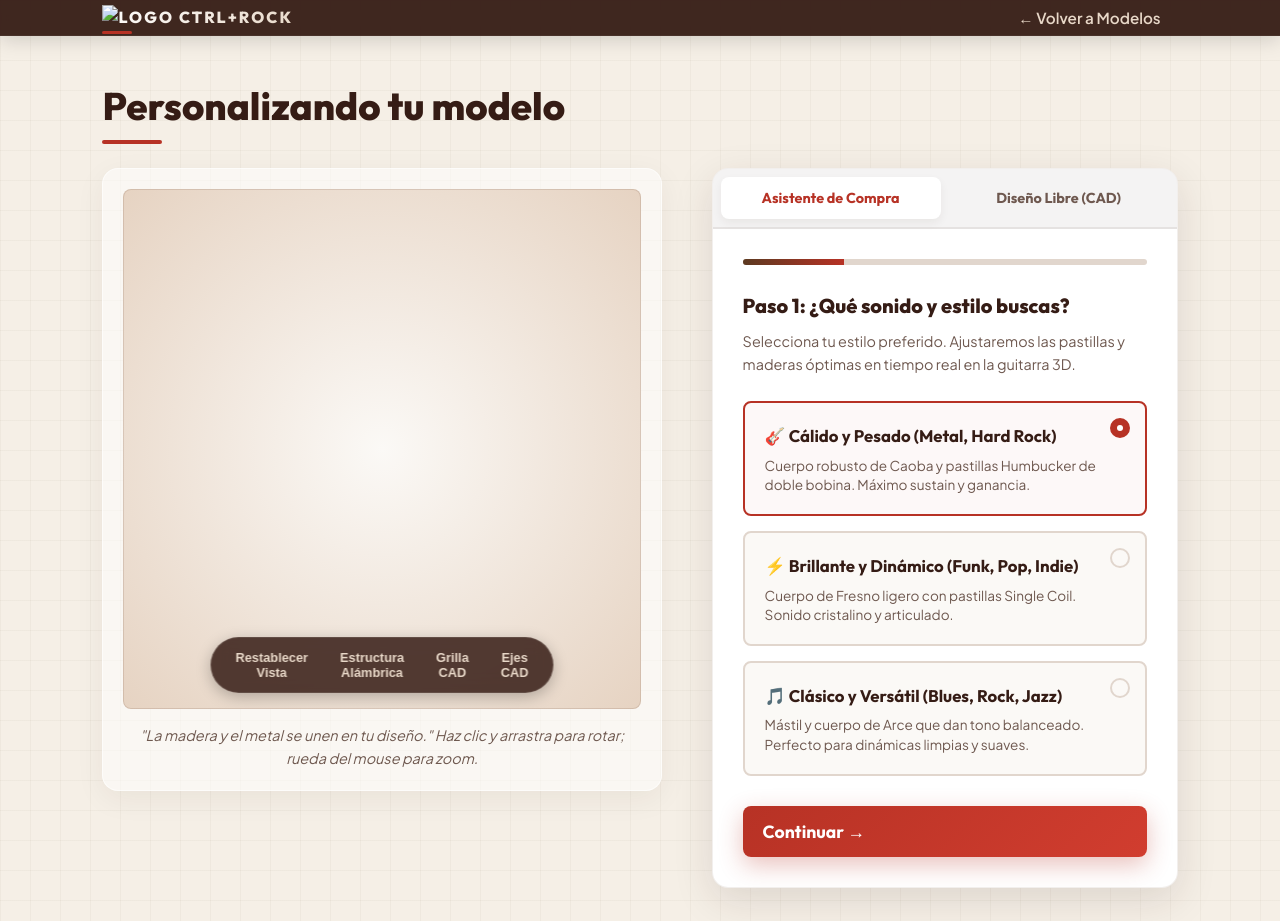
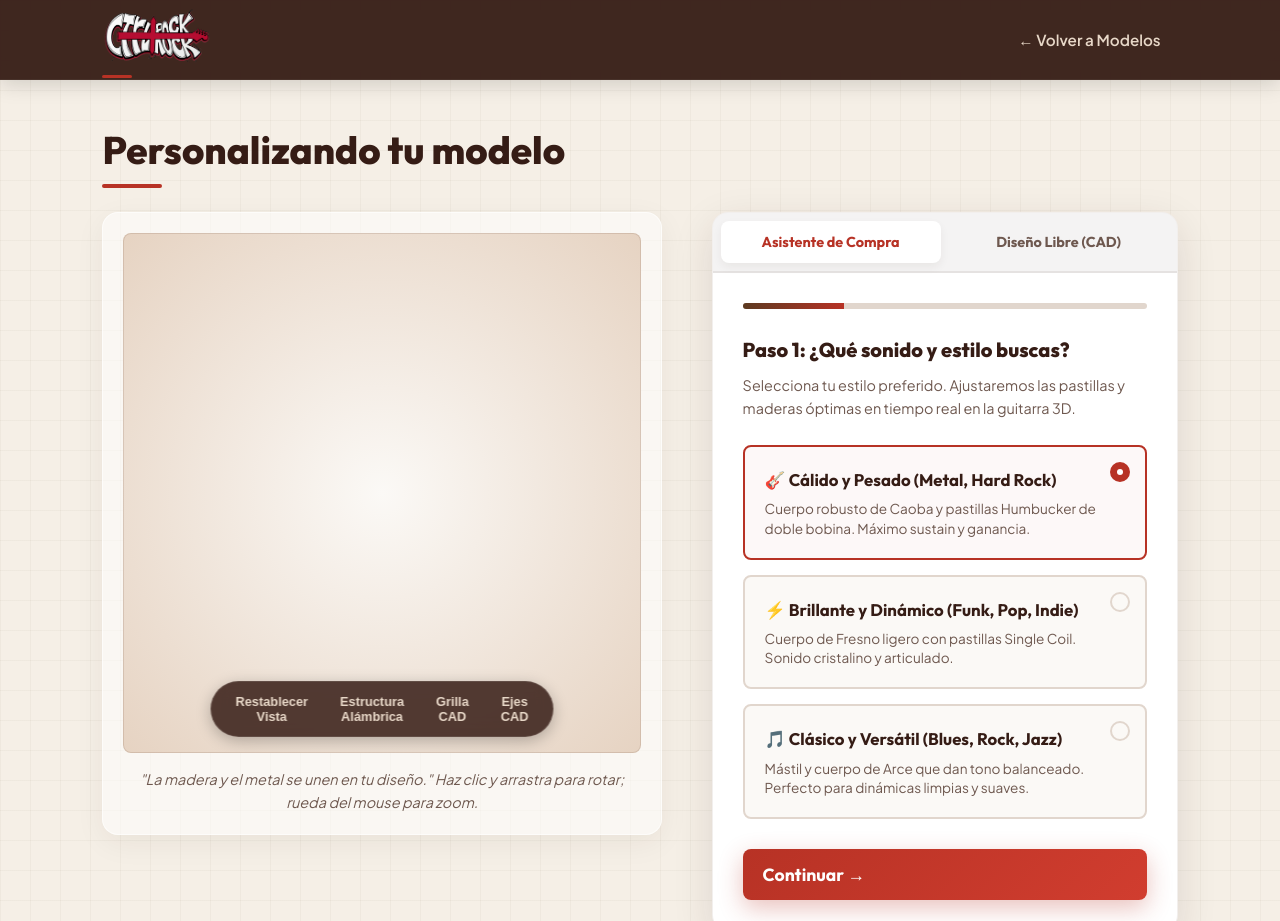
Before and after one commit to alejojimenezz/ctrl-rock, a plain HTML site: page Frontend/configurador.html in a window 1280 px wide. Shown: the top 921 px of the page. Drawn offline with nearby package versions, Linux system fonts and the light colour scheme; the site is published under a folder, as on GitHub Pages, so addresses that start at the root find nothing.

Commit message:
Cambio en los logos y favicon para que se vean correctamente en el proyecto, ya que estaban apuntando a rutas incorrectas. Se corrigieron las rutas para que apunten a los archivos dentro de la carpeta "assets" del proyecto.

```diff
--- a/Frontend/configurador.html
+++ b/Frontend/configurador.html
@@ -5,7 +5,7 @@
     <meta name="viewport" content="width=device-width, initial-scale=1.0">
     <title>Ctrl + Rock | Configura tu Guitarra 3D</title>
     <meta name="description" content="Personaliza tu guitarra, define parámetros de diseño y exporta directamente a Autodesk Inventor.">
-    <link rel="icon" type="image/x-icon" href="/assets/favicon.ico"/>
+    <link rel="icon" type="image/x-icon" href="../assets/favicon.ico"/>
     <link rel="stylesheet" href="style.css">
     <!-- Supabase y EmailJS (CDNs originales) -->
     <script src="https://cdn.jsdelivr.net/npm/@supabase/supabase-js@2"></script>
@@ -18,7 +18,7 @@
 
     <header class="header">
         <a href="index.html" class="logo" style="text-decoration: none;">
-            <img src="/assets/LogoCTRL+ROCK.png" alt="Logo CTRL+ROCK">
+        <img src="../assets/LogoCTRL+ROCK.png" alt="Logo CTRL+ROCK">
         </a>
         <nav>
             <a href="modelos.html">← Volver a Modelos</a>
```
